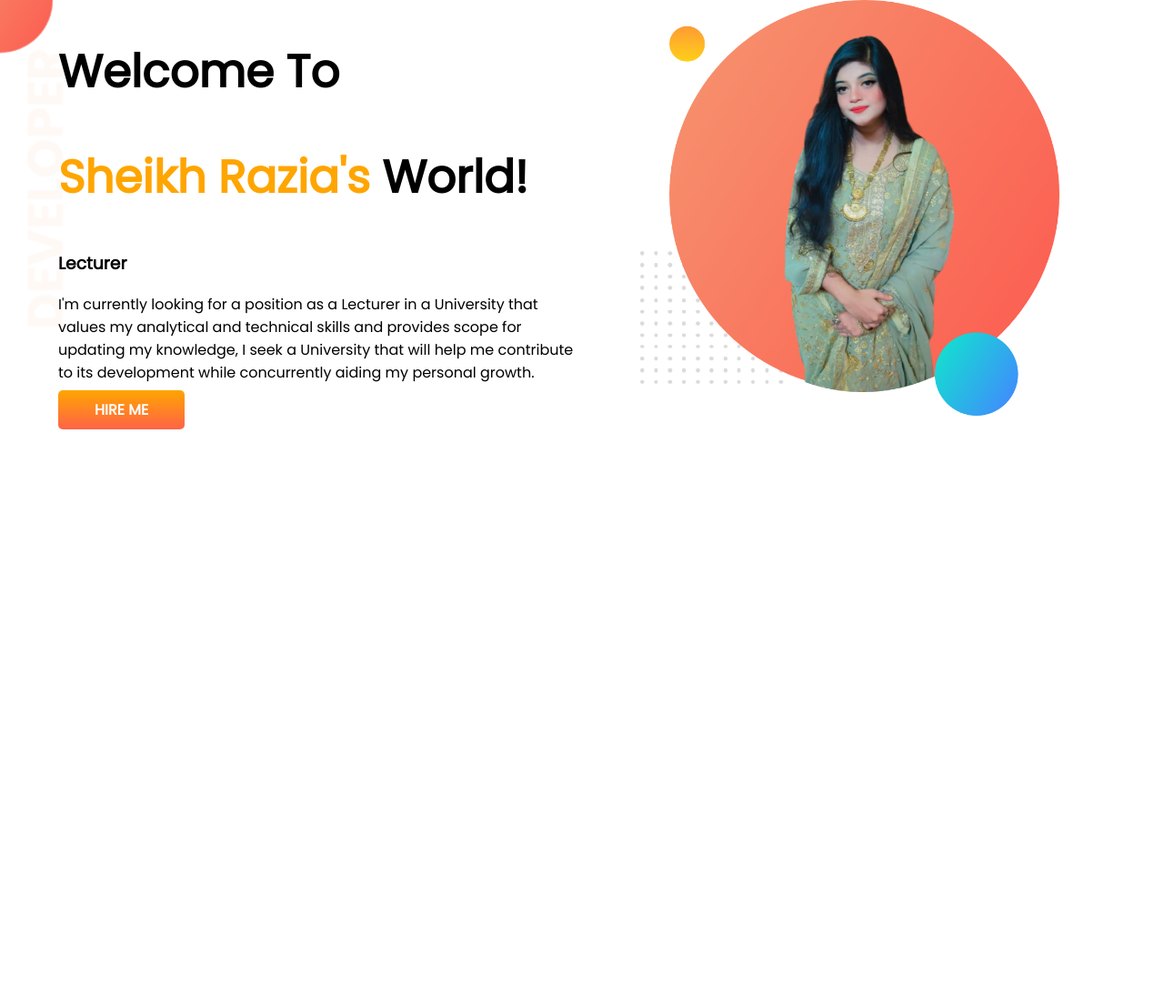
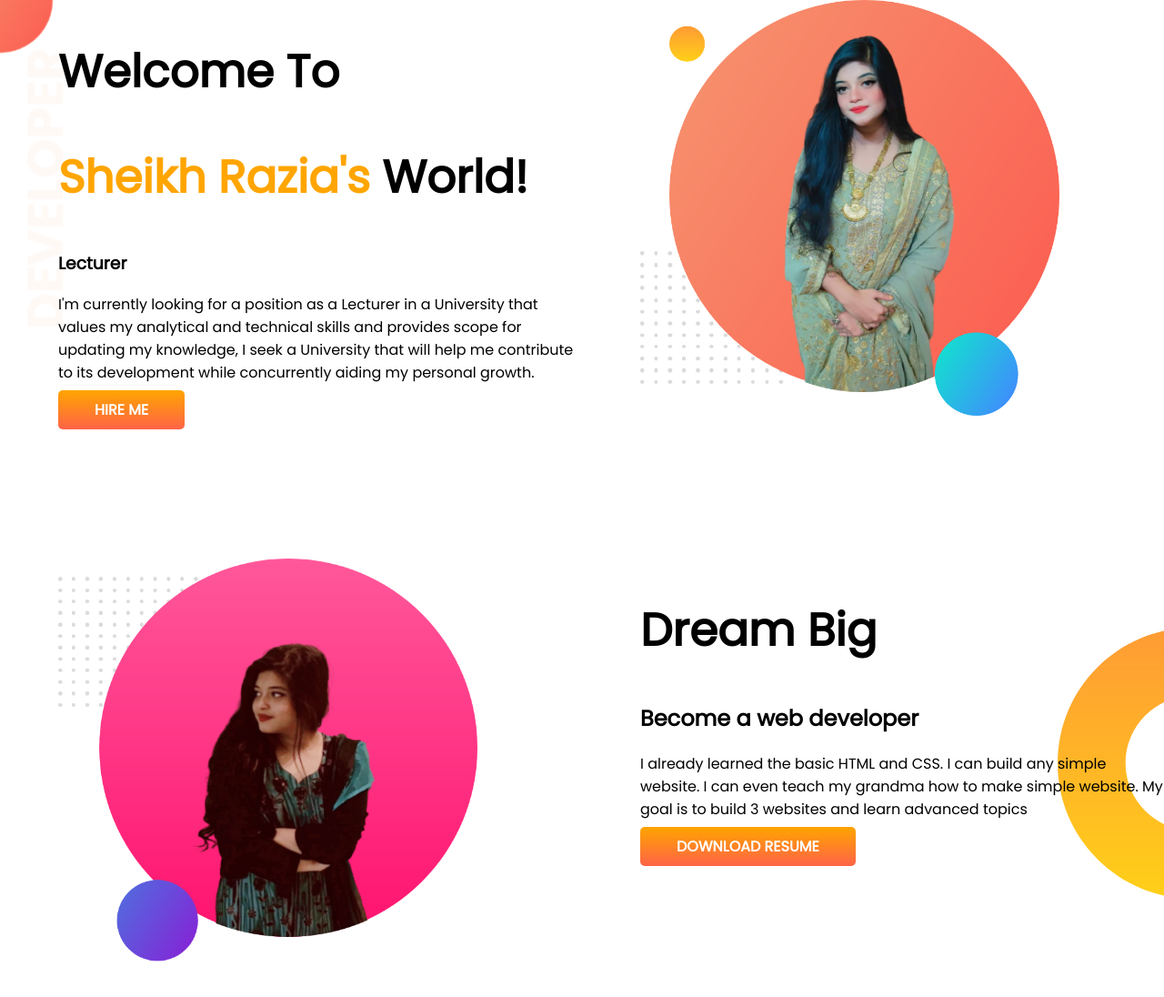
Before and after one commit to Sheikh-Razia-Sultana/developer-portfolio, a plain HTML site: page index.html in a window 1280 px wide. Shown: the whole page at 91% size. Before the commit the page ends 800 px from the top, so only its background shows below. Drawn offline with Linux system fonts and the light colour scheme.

Commit message:
dream added

```diff
--- a/index.html
+++ b/index.html
@@ -24,6 +24,17 @@
         </div>
         <div class="half-width"> <img src="images/razia with bg.png" alt=""></div>
     </section>
+    <section class="dream-big">
+        <div class="half-width">
+            <img src="images/razia2 bg.png" alt="">
+        </div>
+        <div class="half-width">
+            <h1>Dream Big</h1>
+            <h2>Become a web developer</h2>
+            <p>I already learned the basic HTML and CSS. I can build any simple website. I can even teach my grandma how to make simple website. My goal is to build 3 websites and learn advanced topics</p>
+            <a class="link-button" target="_blank" href="">DOWNLOAD RESUME</a>
+        </div>
+    </section>
     <p></p>
     <p></p>
 </body>
--- a/style.css
+++ b/style.css
@@ -13,6 +13,7 @@ h1 {
 
 section {
     display: flex;
+    margin-bottom: 150px;
 }
 
 .half-width {
@@ -37,3 +38,9 @@ section {
     background-image: url(images/top-banner.png);
     background-repeat: no-repeat;
 }
+
+.dream-big {
+    background-image: url(images/dream-bg.png);
+    background-repeat: no-repeat;
+    background-position: right;
+}
```
Also changed, not shown: images/razia2 bg.png (added).
